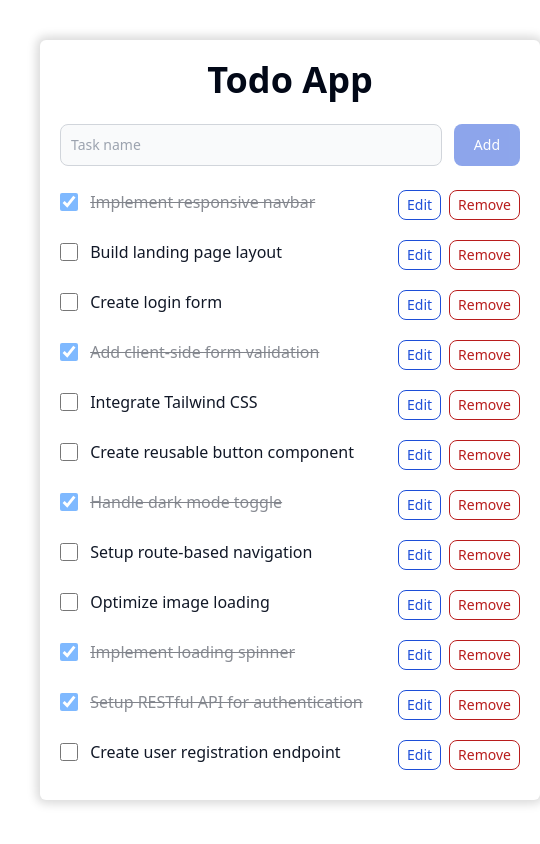
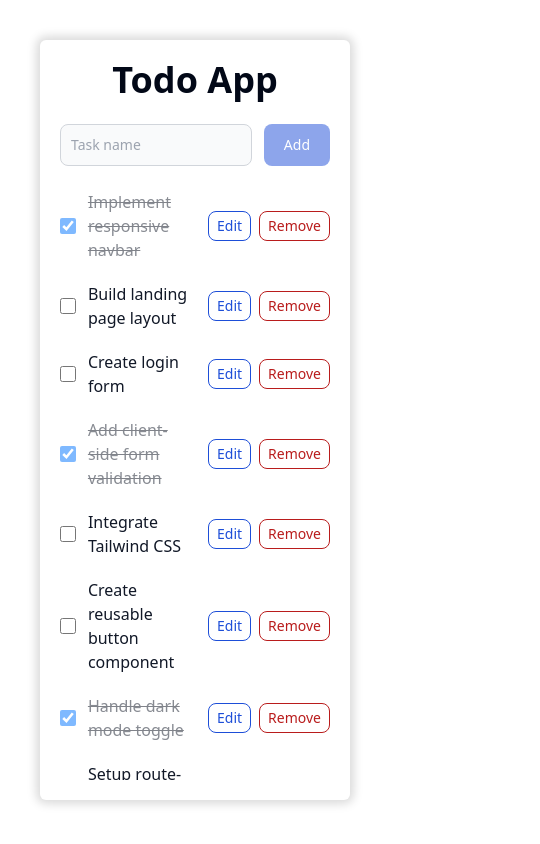
Before and after one commit to doankietdev/todo-app-react, a React (Vite) app: page / in a window 390 px wide. Shown: the whole page, 540 px wide, since content can reach past the window. Built offline with nearby package versions, Linux system fonts and the light colour scheme.

Commit message:
fix: responsive

```diff
--- a/src/App.tsx
+++ b/src/App.tsx
@@ -3,17 +3,14 @@ import TodoList from "./components/TodoList/TodoList";
 
 function App() {
   return (
-    <main className="w-[500px] mx-auto flex flex-col bg-white p-5 shadow-[0_0_10px_4px_#dbdbdb] rounded-md h-[90vh]">
+    <main className="lg:w-[800px] mx-auto flex flex-col bg-white p-5 shadow-[0_0_10px_4px_#dbdbdb] rounded-md h-[90vh]">
 
       <h1 className="text-4xl font-semibold text-center">Todo App</h1>
 
       <div className="py-6 h-full overflow-y-hidden">
-
         <AddTodo />
         <TodoList />
       </div>
-
-      <div></div>
     </main>
   );
 }
```
